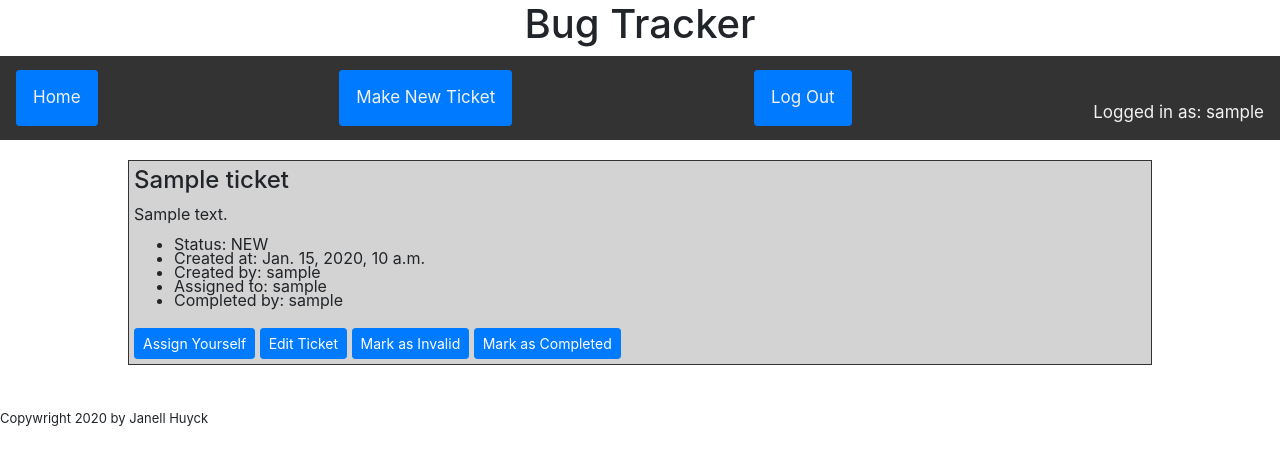
After one commit to Janell-Huyck/bug_tracker, a Django app: page /tickets/detail/1/ in a window 1280 px wide. The commit adds this page. Shown: the top 465 px of the page. Run offline with Django 3.2, Linux system fonts and the light colour scheme; a user stored in the database is signed in; tables that the repository leaves empty hold one stand-in row (values such as "Sample post"); some libraries are stand-ins or nearby versions.

Commit message:
can create, edit, change status of, and assign-self to tickets.  nav bar and buttons functioning.

```diff
--- a/bug_tracker/settings.py
+++ b/bug_tracker/settings.py
@@ -113,7 +113,7 @@ USE_TZ = True
 # https://docs.djangoproject.com/en/3.0/howto/static-files/
 
 STATIC_URL = "/static/"
-
+STATICFILES_DIRS = [os.path.join(BASE_DIR, "static")]
 AUTH_USER_MODEL = "bugs.CustomUser"
 
 LOGIN_URL = "/login_page/"
@@ -121,4 +121,4 @@ LOGOUT_URL = "/logout/"
 LOGIN_REDIRECT_URL = "/home/"
 LOGOUT_REDIRECT_URL = "/login_page/"
 
-STATIC_ROOT = os.path.join(BASE_DIR, "static")
+STATIC_ROOT = os.path.join(BASE_DIR, "staticdeploy")
--- a/bugs/static/css/bugs.css
+++ b/bugs/static/css/bugs.css
@@ -1,16 +1,55 @@
+
 body {
-    background-color: green;
+
+    display: flex;
+    flex-direction: column;
+    }
+footer{
+  font-size: small;
+}
+body h1 {
+  text-align: center;
 }
 
-body {
-    background-color: lightgreen;
-    /* background-image: url('../img/fishermen.jpg'); */
-    background-repeat: no-repeat;
-    background-position: center;
-    background-size: cover;
-    display: flex;
-    flex-direction: column;
-    align-items: flex-end;
+.allTickets {
+  width: 100%;
+
+  display: flex;
+  flex-direction: row;
+  justify-content: space-around;
+}
+
+.ticketGroup {
+  display: flex;
+  flex-direction: column;
+  margin: 5px;
+  width: 30%;
+  border: 1px solid black;
+  }
+
+.ticketGroup p {
+  font-size: medium;
+  margin: 5px;
+}
+
+.singleTicket {
+  margin: 5px;
+  padding: 5px;
+  border: 1px solid #333;
+  background-color: lightgrey;
+}
+
+.singleTicket ul li {
+  margin-top: -10px;
+  margin-bottom: 0;
+  padding-top: -10;
+  padding-bottom: 0;
+}
+
+.ticketDetail {
+  width: 80%;
+  align-self: center;
+  margin: 20px;
 }
 
 /* Add a black background color to the top navigation */
@@ -34,21 +73,21 @@ body {
   font-size: 17px;
 }
 
-
+/*
 /* Change the color of links on hover */
-.topnav a:hover {
+ .topnav a:hover {
   background-color: #ddd;
   color: black;
 }
 
 /* Add a color to the active/current link */
-.topnav a.active {
+ .topnav a.active {
   background-color: rgb(236, 100, 10);
   color: white;
 }
 
 /* The "signed in as" tag in header */
-/* .signedIn {
+.signedIn {
   align-self: flex-end;
   justify-self: flex-end;
   float: right;
@@ -56,7 +95,7 @@ body {
   text-align: center;
   text-decoration: none;
   font-size: 17px;
-} */
+}
 
 .userDetails {
   display: flex;
--- a/bugs/templates/base.html
+++ b/bugs/templates/base.html
@@ -8,17 +8,17 @@
 
         <title>Project Title</title>
         <link rel="stylesheet" href="https://stackpath.bootstrapcdn.com/bootstrap/4.4.1/css/bootstrap.min.css" integrity="sha384-Vkoo8x4CGsO3+Hhxv8T/Q5PaXtkKtu6ug5TOeNV6gBiFeWPGFN9MuhOf23Q9Ifjh" crossorigin="anonymous">
-        <link rel="stylesheet" href="{% static 'bugs.css' %}">
+        <link rel="stylesheet" href="{% static 'css/bugs.css' %}">
 
     </head>
     <body>
         <header>
-            <h1>Project Title</h1>
-            {% comment %} {%include 'menu_bar.html'%} {% endcomment %}
+            <h1>Bug Tracker</h1>
+            {% include 'menubar.html' %}
 
         </header>
-            {%block content%}
-            {%endblock%}
+            {% block content %}
+            {% endblock %}
         <footer>
             <p>Copywright 2020 by Janell Huyck</p>
         </footer>
--- a/bugs/templates/menubar.html
+++ b/bugs/templates/menubar.html
@@ -2,39 +2,20 @@
             https://stackoverflow.com/questions/9793576/how-to-render-menu-with-one-active-item-with-dry {% endcomment %}
             <div class="topnav">
 
-                {% comment %} Everyone Can See {% endcomment %}
-                <div>
-                    <a href="{% url "home" %}" class="{% if request.resolver_match.url_name == "home" %}active{% endif %}">Home</a>
-                </div>
+                {% comment %} Only shows if you're logged out {% endcomment %}
+                {% if not user.is_authenticated %}
+                <a class="btn btn-primary btn-sm" href="{% url 'login'%}">Log In</a>
+                {% endif %}
 
-                {% comment %} All logged in users can see {% endcomment %}
+                {% comment %} Only shows if you're logged in. {% endcomment %}
                 {% if user.is_authenticated %}
-                    <div>
-                        <a href="{% url "add_recipe" %}" class="{% if request.resolver_match.url_name == "add_recipe" %}active{% endif %}">Add Recipe</a>
+                    <a class="btn btn-primary btn-sm" href="{% url 'home'%}">Home</a>
+                    <a class="btn btn-primary btn-sm" href="{% url 'newTicketPage'%}">Make New Ticket</a>
+                    <a class="btn btn-primary btn-sm" href="{% url 'logout'%}">Log Out</a>
+                    <div class="signedIn">
+                        Logged in as: {{user.username}}
                     </div>
                 {% endif %}
 
-                {% comment %} Only staff can see {% endcomment %}
-                {% if user.is_authenticated and user.is_staff %}
-                    <div>
-                        <a href="{% url "add_author" %}" class="{% if request.resolver_match.url_name == "add_author" %}active{% endif %}">Add Author</a>
-                    </div>
-                {%endif%}
 
-                {% comment %} Only shows if you're logged out {% endcomment %}
-                {% if not user.is_authenticated %}
-                    <div>
-                        <a href="{% url "login" %}" class="{% if request.resolver_match.url_name == "login" %}active{% endif %}">Log In</a>
-                    </div>
-                {%endif%}
-
-                {% comment %} Only shows if you're logged in. {% endcomment %}
-                {% if user.is_authenticated %}
-                    <div>
-                        <a href="{% url 'logout' %}?next={% url 'home'%}"> Logout</a>
-                    </div>
-                    <div class="signedIn">
-                        Logged in as: {{user.username}}
-                    </div>
-                {%endif%}
             </div>
--- /dev/null
+++ b/bugs/templates/modify_menu.html
@@ -0,0 +1,5 @@
+
+<a class="btn btn-primary btn-sm" href="{% url 'assignSelf' id=ticket.id%}?next={{ request.path|urlencode }}">Assign Yourself</a>
+<a class="btn btn-primary btn-sm" href="{% url 'editTicket' id=ticket.id%}?next={{ request.path|urlencode }}">Edit Ticket</a>
+<a class="btn btn-primary btn-sm" href="{% url 'markInvalid' id=ticket.id%}?next={{ request.path|urlencode }}">Mark as Invalid</a>
+<a class="btn btn-primary btn-sm" href="{% url 'markCompleted' id=ticket.id%}?next={{ request.path|urlencode }}">Mark as Completed</a>
--- /dev/null
+++ b/bugs/templates/ticketDetail.html
@@ -0,0 +1,18 @@
+{% extends 'base.html' %}
+
+{% block content %}
+<div class="singleTicket ticketDetail">
+    <h4>{{ticket.title}}</h4>
+    <p>{{ticket.details}}</p>
+    <ul>
+        <li>Status: {{ticket.status}}</li>
+        <li>Created at: {{ticket.created_time}}</li>
+        <li>Created by: {{ticket.created_by}}</li>
+        <li>Assigned to: {{ticket.assigned_to}}</li>
+        <li>Completed by: {{ticket.completed_by}}</li>
+    </ul>
+{% include 'modify_menu.html'%}
+</div>
+<br>
+
+{% endblock%}
--- a/bugs/urls.py
+++ b/bugs/urls.py
@@ -4,7 +4,17 @@ from bugs import views
 
 urlpatterns = [
     path("", views.index, name="home"),
-    path("login_page/", views.loginView, name="loginPage"),
-    path("logout_page/", views.logoutView, name="logoutPage"),
+    path("login_page/", views.loginView, name="login"),
+    path("logout_page/", views.logoutView, name="logout"),
     path("signup_page/", views.signupView, name="signupPage"),
+    path("tickets/new/", views.newTicketView, name="newTicketPage"),
+    path("tickets/detail/<int:id>/", views.ticketDetailView, name="ticketDetailPage"),
+    path("tickets/edit/<int:id>/assign_self", views.assignSelf, name="assignSelf"),
+    path("tickets/edit/<int:id>/", views.editTicket, name="editTicket"),
+    path("tickets/edit/<int:id>/markInvalid/", views.markInvalid, name="markInvalid"),
+    path(
+        "tickets/edit/<int:id>/mark_completed/",
+        views.markCompleted,
+        name="markCompleted",
+    ),
 ]
--- a/bugs/views.py
+++ b/bugs/views.py
@@ -1,62 +1,142 @@
-from django.shortcuts import render
+from django.shortcuts import render, get_object_or_404
+from bugs.models import Ticket, CustomUser
+from django.http import HttpResponseRedirect
+from django.urls import reverse
+from django.contrib.auth.decorators import login_required
+from django.contrib.auth import logout, login, authenticate
+from bug_tracker import settings
+from bugs.forms import TicketForm, LoginForm
+from bugs.models import Ticket
+from django.utils import timezone
 
 
+@login_required
 def index(request):
-    return render(request, "index.html")
+
+    new_tickets = Ticket.objects.filter(status="NEW")
+    in_progress_tickets = Ticket.objects.filter(status="IN_PROGRESS")
+    completed_tickets = Ticket.objects.filter(status="COMPLETED")
+    invalid_tickets = Ticket.objects.filter(status="INVALID")
+    context = {
+        "new_tickets": new_tickets,
+        "in_progress_tickets": in_progress_tickets,
+        "completed_tickets": completed_tickets,
+        "invalid_tickets": invalid_tickets,
+    }
+    return render(request, "index.html", context)
 
 
-def loginView(request):
-    pass
+@login_required
+def newTicketView(request):
+    context = {"creator": request.user}
+    html = "general_form.html"
+    if request.method == "POST":
+        form = TicketForm(request.POST)
+        if form.is_valid():
+            data = form.cleaned_data
+            time = timezone.now()
+            ticket = Ticket.objects.create(
+                title=data["title"],
+                details=data["details"],
+                created_by=request.user,
+                created_time=time,
+                status="NEW",
+            )
+        return HttpResponseRedirect(
+            reverse("ticketDetailPage", kwargs={"id": ticket.id})
+        )
+    form = TicketForm()
+    context["form"] = form
+    return render(request, html, context)
 
 
+@login_required
+def ticketDetailView(request, id):
+    ticket = get_object_or_404(Ticket, id=id)
+    context = {"ticket": ticket}
+    return render(request, "ticketDetail.html", context)
+
+
+@login_required
+def assignSelf(request, id):
+    ticket = get_object_or_404(Ticket, id=id)
+    assign_to = request.user
+    ticket.assigned_to = assign_to
+    ticket.completed_by = None
+    ticket.status = "IN_PROGRESS"
+    ticket.save()
+    return HttpResponseRedirect(request.GET.get("next", reverse("home")))
+
+
+@login_required
+def editTicket(request, id):
+    ticket = get_object_or_404(Ticket, id=id)
+    html = "general_form.html"
+    if request.method == "POST":
+        form = TicketForm(request.POST)
+        if form.is_valid():
+            data = form.cleaned_data
+            ticket.title = data["title"]
+            ticket.details = data["details"]
+            ticket.save()
+            return HttpResponseRedirect(request.GET.get("next", reverse("home")))
+    form = TicketForm(initial={"title": ticket.title, "details": ticket.details})
+    context = {"form": form}
+    return render(request, html, context)
+
+
+def markInvalid(request, id):
+    ticket = get_object_or_404(Ticket, id=id)
+    ticket.status = "INVALID"
+    ticket.assigned_to = None
+    ticket.completed_by = None
+    ticket.save()
+
+    return HttpResponseRedirect(request.GET.get("next", reverse("home")))
+
+
+def markCompleted(request, id):
+    user = CustomUser.objects.get(username=request.user.username)
+    ticket = get_object_or_404(Ticket, id=id)
+    if ticket.status == "INVALID":
+        ticket.assigned_to = user
+
+    ticket.status = "COMPLETED"
+    ticket.completed_by = ticket.assigned_to
+    ticket.assigned_to = None
+    ticket.save()
+    return HttpResponseRedirect(request.GET.get("next", reverse("home")))
+
+
+@login_required
 def logoutView(request):
-    pass
+    logout(request)
+    return HttpResponseRedirect(reverse("login"))
 
 
 def signupView(request):
     pass
 
 
-# from django.http import HttpResponseRedirect
-# from django.urls import reverse
-# from django.contrib.auth.decorators import login_required
-# from django.contrib.auth import logout, login, authenticate
-# from django.shortcuts import render
-# from microscope import settings
-# from my_user.forms import LoginForm, MyUserForm
-# from my_user.models import MyUser
-
-
-# @login_required
-# def index(request):
-#     context = {'settings': settings.AUTH_USER_MODEL}
-#     return render(request, 'index.html', context)
-
-
-# def logoutView(request):
-#     logout(request)
-#     return HttpResponseRedirect(reverse('loginPage'))
-
-
-# def loginView(request):
-#     message_after = ""
-#     if request.method == "POST":
-#         form = LoginForm(request.POST)
-#         if form.is_valid():
-#             data = form.cleaned_data
-#             user = authenticate(
-#                 request, username=data['username'], password=data['password'])
-#             if user is not None:
-#                 login(request, user)
-#                 return HttpResponseRedirect(
-#                     request.GET.get('next', reverse('home'))
-#                 )
-#             else:
-#                 message_after = """Credentials supplied do not match our records.
-#                     Please try again."""
-#     form = LoginForm()
-#     return render(request, 'general_form.html',
-#                   {'form': form, 'message_after': message_after})
+def loginView(request):
+    message_after = ""
+    if request.method == "POST":
+        form = LoginForm(request.POST)
+        if form.is_valid():
+            data = form.cleaned_data
+            user = authenticate(
+                request, username=data["username"], password=data["password"]
+            )
+            if user is not None:
+                login(request, user)
+                return HttpResponseRedirect(request.GET.get("next", reverse("home")))
+            else:
+                message_after = """Credentials supplied do not match our records.
+                    Please try again."""
+    form = LoginForm()
+    return render(
+        request, "general_form.html", {"form": form, "message_after": message_after}
+    )
 
 
 # def signupView(request):
@@ -112,35 +192,6 @@ def signupView(request):
 #         'form': form, 'message_before': message_before})
 
 
-# @login_required
-# def add_recipe(request):
-#     html = "recipes/add_form.html"
-#        if request.method == "POST":
-#             form = StaffAddRecipeForm(request.POST)
-#             if form.is_valid():
-#                 data = form.cleaned_data
-#                 Recipe.objects.create(
-#                     title=data['title'],
-#                     author=data['author'],
-#                     description=data['description'],
-#                     time_required=data['time_required'],
-#                     instructions=data['instructions'],
-#                 )
-#             return HttpResponseRedirect(reverse('home'))
-#         form = StaffAddRecipeForm()
-#         return render(request, html, {
-#             'form': form,
-#         })
-
-
-# def author_detail(request, pk):
-#     author = get_object_or_404(Author, pk=pk)
-#     recipes = Recipe.objects.filter(
-#         author=author).order_by('title')
-#     return render(request, 'recipes/author_detail.html', {
-#         'author': author, 'recipes': recipes, })
-
-
 # def loginview(request):
 #     message_after = ""
 #     if request.method == "POST":
@@ -165,7 +216,7 @@ def signupView(request):
 """
 Templates needed:
     menubar - home, create ticket, logout
-    index - has new tickets| in progress tickets | done tickets (no invalid), sorted.
+    index - has new tickets| in progress tickets | completed tickets (no invalid), sorted.
         tickets details to show:
             title
             assigned to
@@ -218,7 +269,7 @@ Ticket
     title   charfield
     details textarea
     created at datetime - autocomplete this
-    status - choice field New, In Progress, Done, Invalid - start as new
+    status - choice field New, In Progress, completed, Invalid - start as new
     created by - many-1 - autocreate - who's logged in
     assigned to - many-1 - start as none, Foreignkey
     completed by - many-1   Foreignkey
```
Also changed, not shown: bugs/forms.py (+51 -15 lines), bugs/models.py (+2 -12 lines), bugs/templates/index.html (+60 -1 lines), todo.txt (added, +24 -0 lines), bugs/migrations/0002_auto_20200521_1608.py (added).
